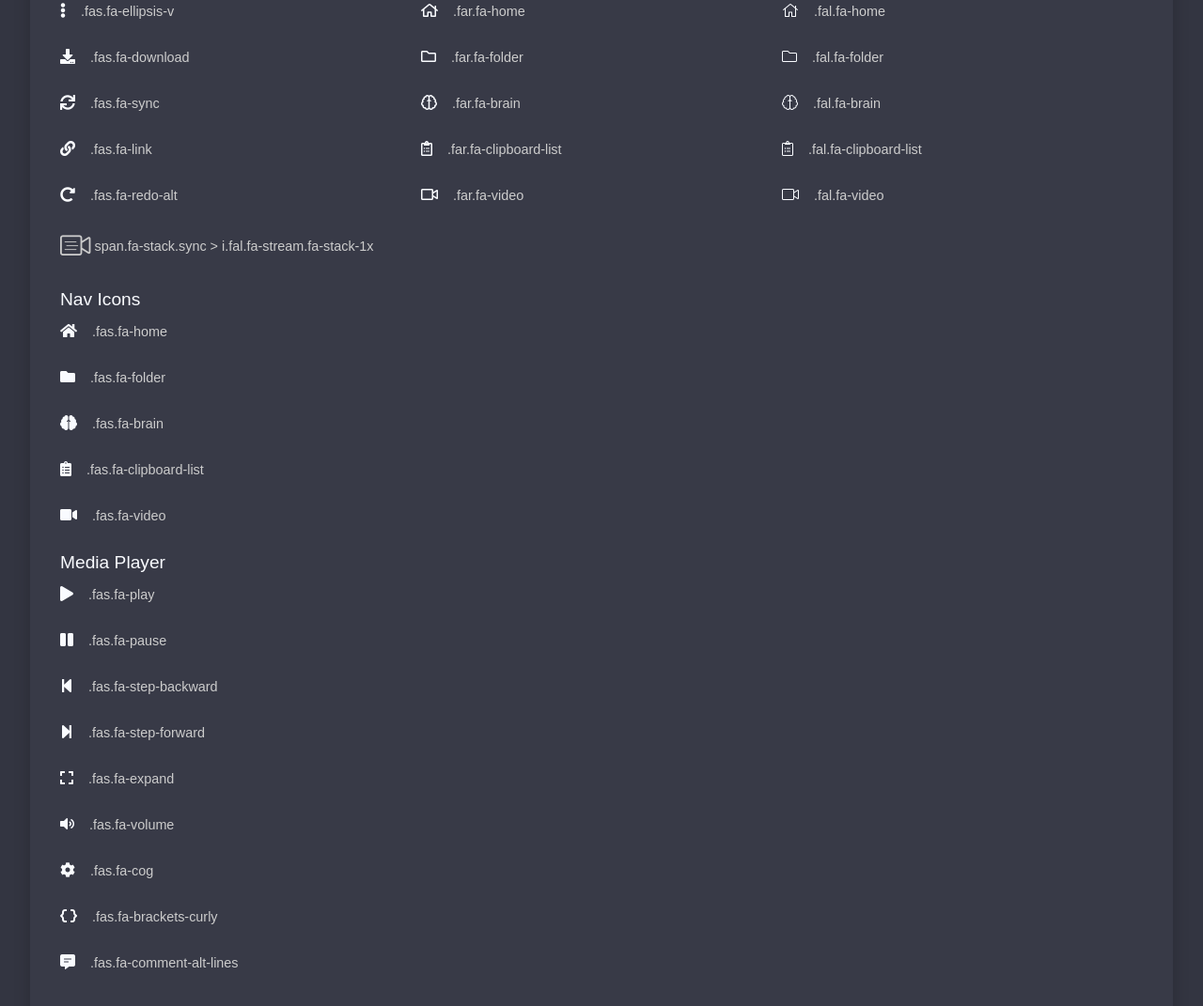
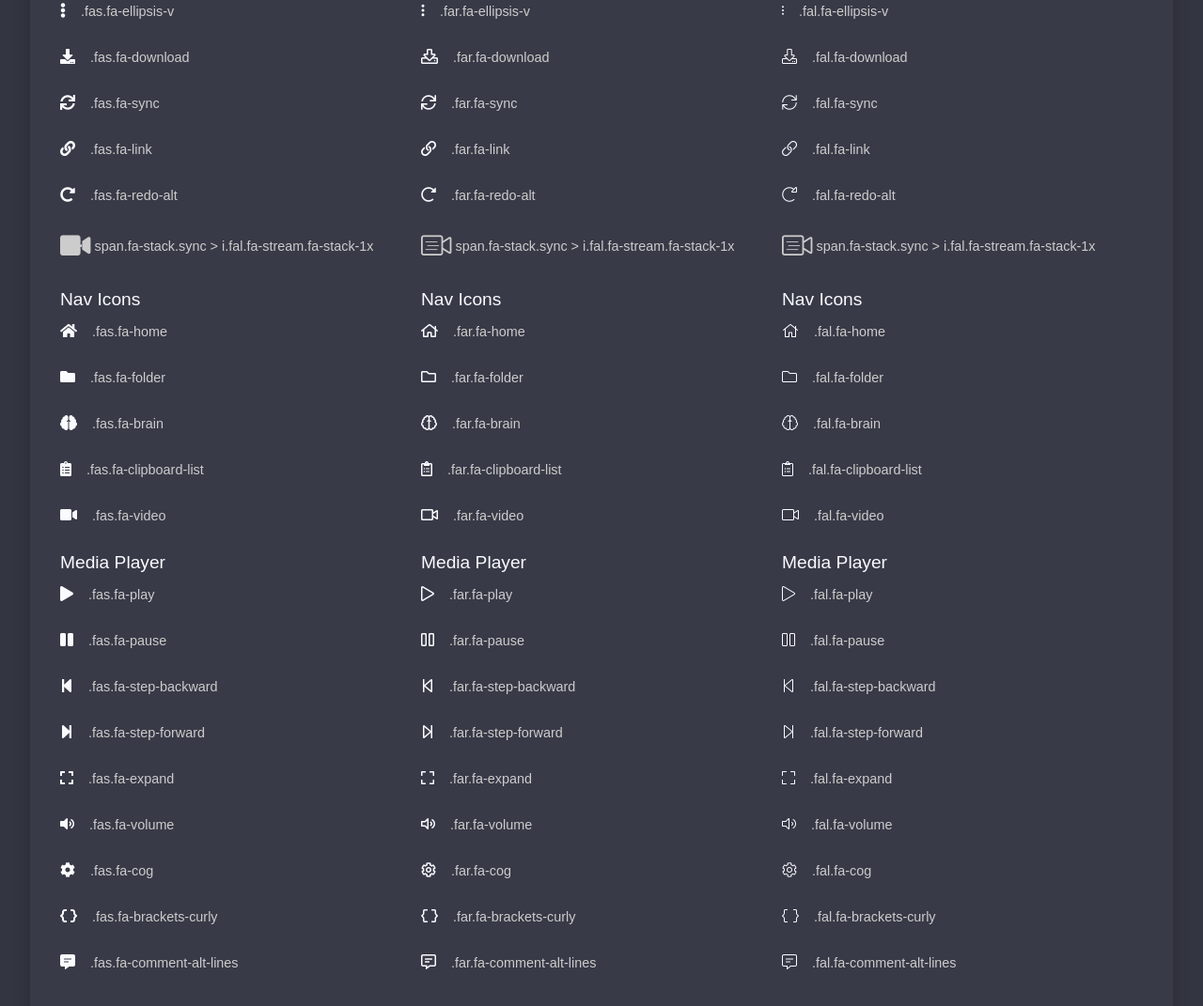
Before and after one commit to FernandoBoza/xchange_ui_styleguide, a plain HTML site: page index.html in a window 1280 px wide. Shown: the part 2869-3940 px from the top of the page at 94% size. Drawn offline with nearby package versions, Linux system fonts and the light colour scheme; a web font is replaced by a local one.

```diff
--- a/index.html
+++ b/index.html
@@ -192,8 +192,8 @@ Lorem ipsum dolor sit amet consectetur, adipisicing elit. Molestias numquam, nos
           <li><i class="fas fa-redo-alt"></i><span>.fas.fa-redo-alt</span></li>
           <li>
             <span class="fa-stack sync">
-              <i class="fal fa-video fa-stack-2x"></i>
-              <i class="fal fa-stream fa-stack-1x"></i>
+              <i class="fas fa-video fa-stack-2x"></i>
+              <i class="fas fa-stream fa-stack-1x"></i>
             </span>
             <span>span.fa-stack.sync > i.fal.fa-stream.fa-stack-1x</span>
           </li>
@@ -225,11 +225,36 @@ Lorem ipsum dolor sit amet consectetur, adipisicing elit. Molestias numquam, nos
           <li><i class="far fa-lock"></i><span>.far.fa-lock</span></li>
           <li><i class="far fa-plus"></i><span>.far.fa-plus</span></li>
           <li><i class="far fa-times"></i><span>.far.fa-times</span></li>
+          <li><i class="far fa-ellipsis-v"></i><span>.far.fa-ellipsis-v</span></li>
+          <li><i class="far fa-download"></i><span>.far.fa-download</span></li>
+          <li><i class="far fa-sync"></i><span>.far.fa-sync</span></li>
+          <li><i class="far fa-link"></i><span>.far.fa-link</span></li>
+          <li><i class="far fa-redo-alt"></i><span>.far.fa-redo-alt</span></li>
+          <li>
+            <span class="fa-stack sync">
+              <i class="fal fa-video fa-stack-2x"></i>
+              <i class="fal fa-stream fa-stack-1x"></i>
+            </span>
+            <span>span.fa-stack.sync > i.fal.fa-stream.fa-stack-1x</span>
+          </li>
+
+          <h2>Nav Icons</h2>
           <li><i class="far fa-home"></i><span>.far.fa-home</span></li>
           <li><i class="far fa-folder"></i><span>.far.fa-folder</span></li>
           <li><i class="far fa-brain"></i><span>.far.fa-brain</span></li>
           <li><i class="far fa-clipboard-list"></i><span>.far.fa-clipboard-list</span></li>
           <li><i class="far fa-video"></i><span>.far.fa-video</span></li>
+
+          <h2>Media Player</h2>
+          <li><i class="far fa-play"></i><span>.far.fa-play</span></li>
+          <li><i class="far fa-pause"></i><span>.far.fa-pause</span></li>
+          <li><i class="far fa-step-backward"></i><span>.far.fa-step-backward</span></li>
+          <li><i class="far fa-step-forward"></i><span>.far.fa-step-forward</span></li>
+          <li><i class="far fa-expand"></i><span>.far.fa-expand</span></li>
+          <li><i class="far fa-volume"></i><span>.far.fa-volume</span></li>
+          <li><i class="far fa-cog"></i><span>.far.fa-cog</span></li>
+          <li><i class="far fa-brackets-curly"></i><span>.far.fa-brackets-curly</span></li>
+          <li><i class="far fa-comment-alt-lines"></i><span>.far.fa-comment-alt-lines</span></li>
         </ul>
 
         <ul>
@@ -240,11 +265,36 @@ Lorem ipsum dolor sit amet consectetur, adipisicing elit. Molestias numquam, nos
           <li><i class="fal fa-lock"></i><span>.fal.fa-lock</span></li>
           <li><i class="fal fa-plus"></i><span>.fal.fa-plus</span></li>
           <li><i class="fal fa-times"></i><span>.fal.fa-times</span></li>
+          <li><i class="fal fa-ellipsis-v"></i><span>.fal.fa-ellipsis-v</span></li>
+          <li><i class="fal fa-download"></i><span>.fal.fa-download</span></li>
+          <li><i class="fal fa-sync"></i><span>.fal.fa-sync</span></li>
+          <li><i class="fal fa-link"></i><span>.fal.fa-link</span></li>
+          <li><i class="fal fa-redo-alt"></i><span>.fal.fa-redo-alt</span></li>
+          <li>
+            <span class="fa-stack sync">
+              <i class="fal fa-video fa-stack-2x"></i>
+              <i class="fal fa-stream fa-stack-1x"></i>
+            </span>
+            <span>span.fa-stack.sync > i.fal.fa-stream.fa-stack-1x</span>
+          </li>
+
+          <h2>Nav Icons</h2>
           <li><i class="fal fa-home"></i><span>.fal.fa-home</span></li>
           <li><i class="fal fa-folder"></i><span>.fal.fa-folder</span></li>
           <li><i class="fal fa-brain"></i><span>.fal.fa-brain</span></li>
           <li><i class="fal fa-clipboard-list"></i><span>.fal.fa-clipboard-list</span></li>
           <li><i class="fal fa-video"></i><span>.fal.fa-video</span></li>
+
+          <h2>Media Player</h2>
+          <li><i class="fal fa-play"></i><span>.fal.fa-play</span></li>
+          <li><i class="fal fa-pause"></i><span>.fal.fa-pause</span></li>
+          <li><i class="fal fa-step-backward"></i><span>.fal.fa-step-backward</span></li>
+          <li><i class="fal fa-step-forward"></i><span>.fal.fa-step-forward</span></li>
+          <li><i class="fal fa-expand"></i><span>.fal.fa-expand</span></li>
+          <li><i class="fal fa-volume"></i><span>.fal.fa-volume</span></li>
+          <li><i class="fal fa-cog"></i><span>.fal.fa-cog</span></li>
+          <li><i class="fal fa-brackets-curly"></i><span>.fal.fa-brackets-curly</span></li>
+          <li><i class="fal fa-comment-alt-lines"></i><span>.fal.fa-comment-alt-lines</span></li>
         </ul>
       </div>
     </section>
```
